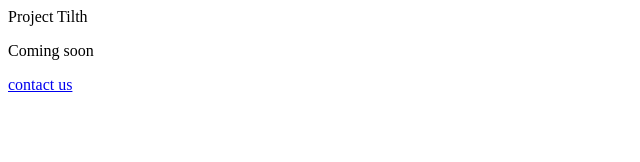
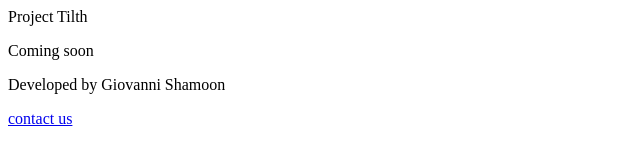
Before and after one commit to GShamoon/tilth, a plain HTML site: page index.html in a window 1280 px wide. Shown: the whole page, without its empty margins (0-640 px from the left). Drawn offline with Linux system fonts and the light colour scheme.

Commit message:
Refactored index.html

```diff
--- a/index.html
+++ b/index.html
@@ -3,6 +3,7 @@
 <body>
 <p> Project Tilth </p>
 <p> Coming soon </p>
+<p>Developed by Giovanni Shamoon</p>
 <a href="contact.html">contact us</a>
 </body>
 </html>
```
